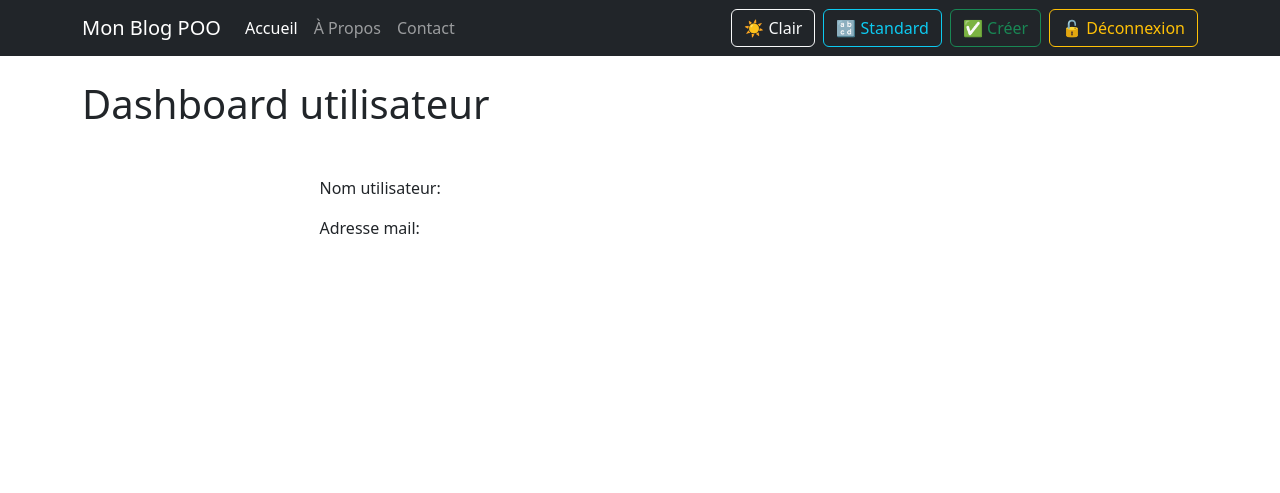
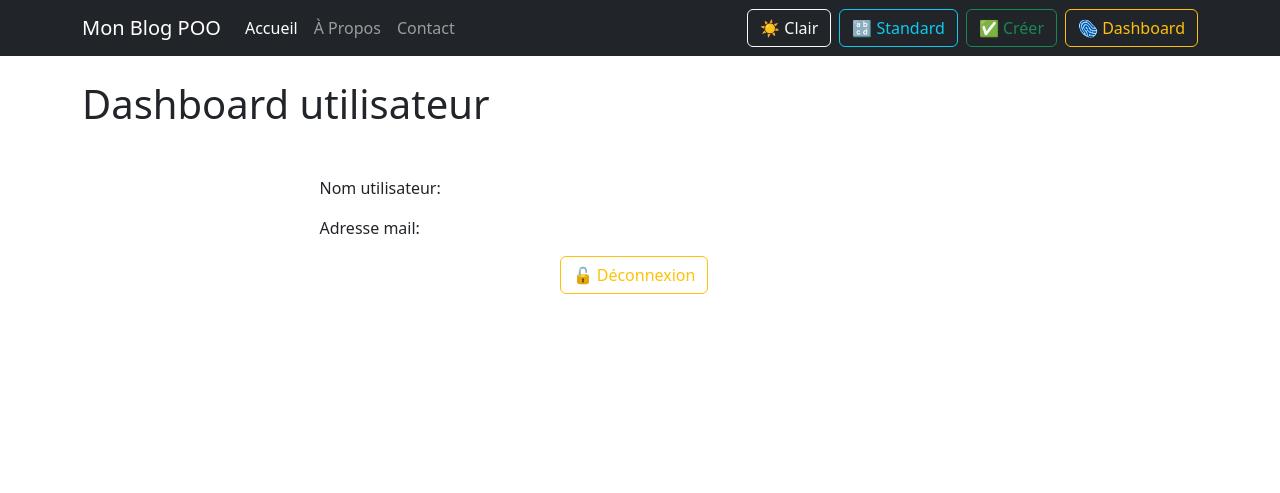
Before and after one commit to Arthurprnt/3A2526-Blog, a PHP site: page /index.php?url=dashboard in a window 1280 px wide. Shown: the top 493 px of the page. Run offline with PHP 8.4, Linux system fonts and the light colour scheme; some web fonts are replaced.

Commit message:
Modif feature: Modif du bouton de la base
Dashboard au lieux de Déconnecté quand on est connecté à un compte

```diff
--- a/app/Views/base.twig
+++ b/app/Views/base.twig
@@ -90,12 +90,12 @@
                   </button>
                 </a>
 
-                <a x-show="connected" href="/3A2526-Blog/deconnexion" style="text-decoration: none !important;">
+                <a x-show="connected" href="/3A2526-Blog/dashboard" style="text-decoration: none !important;">
                   <button
                     class="btn btn-outline-warning d-flex align-items-center"
-                    aria-label="Se déconnecter de son compte"
+                    aria-label="Accéder au dashboard utilisateur"
                   >
-                    <span>🔓 Déconnexion</span>
+                    <span>🫆 Dashboard</span>
                   </button>
                 </a>
             </li>
--- a/app/Views/dashboard.twig
+++ b/app/Views/dashboard.twig
@@ -16,5 +16,18 @@
             <p><BR>Nom utilisateur: {{ user.nom_utilisateur }}</p>
             <p>Adresse mail: {{ user.email }}</p>
         </div>
+
+        <ul class="navbar-nav mb-2 mb-lg-0 d-flex flex-row gap-2 justify-content-center">
+            <li class="nav-item">
+                <a href="/3A2526-Blog/deconnexion" style="text-decoration: none !important;">
+                  <button
+                    class="btn btn-outline-warning d-flex align-items-center"
+                    aria-label="Se déconnecter à son compte"
+                  >
+                    <span>🔓 Déconnexion</span>
+                  </button>
+                </a>
+            </li>
+        </ul>
     </div>
 {% endblock %}
```
